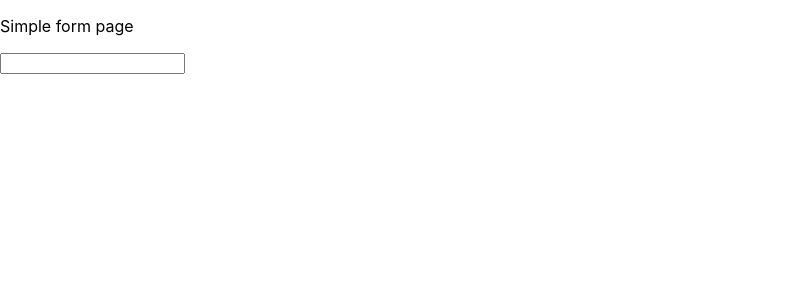
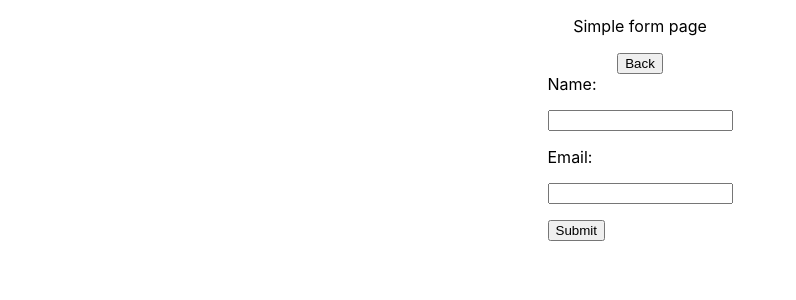
Before and after one commit to Lumir-Ludvik/react-tests, a React (Create React App) app: page /form in a window 1280 px wide. Shown: the top 300 px of the page, without its empty margins (0-796 px from the left). Built offline with nearby package versions, Linux system fonts and the light colour scheme.

Commit message:
add redux

```diff
--- a/package.json
+++ b/package.json
@@ -8,8 +8,11 @@
     "@testing-library/user-event": "^13.5.0",
     "react": "^18.2.0",
     "react-dom": "^18.2.0",
+    "react-redux": "^8.0.2",
     "react-router-dom": "^6.3.0",
     "react-scripts": "5.0.1",
+    "redux": "^4.2.0",
+    "sass": "^1.54.9",
     "web-vitals": "^2.1.4"
   },
   "scripts": {
@@ -35,5 +38,8 @@
       "last 1 firefox version",
       "last 1 safari version"
     ]
+  },
+  "devDependencies": {
+    "@reduxjs/toolkit": "^1.8.5"
   }
 }
--- a/src/App.js
+++ b/src/App.js
@@ -1,12 +1,22 @@
 import './App.css';
-import { MainPageComponent } from "./components/main-page/main-page.component";
+import {MainPageComponent} from "./components/main-page/main-page.component";
+import {BrowserRouter, Route, Routes} from "react-router-dom";
+import {SimpleTableComponent} from "./components/simple-table/simple-table";
+import {SimpleFormComponent} from "./components/simple-form/simple-form.component";
+import React from "react";
 
 function App() {
-  return (
-    <div className="App">
-     <MainPageComponent />
-    </div>
-  );
+    return (
+        <div className="App">
+            <BrowserRouter>
+                <Routes>
+                    <Route path="/" element={<MainPageComponent/>}/>
+                    <Route path="table" element={<SimpleTableComponent/>}/>
+                    <Route path="form" element={<SimpleFormComponent/>}/>
+                </Routes>
+            </BrowserRouter>
+        </div>
+    );
 }
 
 export default App;
--- /dev/null
+++ b/src/components/redux/simple-form/simpleFormSlice.js
@@ -0,0 +1,27 @@
+import {createSlice} from '@reduxjs/toolkit'
+
+export const simpleReducerSlice = createSlice({
+    name: 'simpleForm',
+    initialState: [
+        {
+            name: "Tomas Krcmar",
+            email: "tomas.krcmar@email.cz"
+        },
+        {
+            name: "Žerald z Vivije",
+            email: "zerald.vivije@email.cz"
+        }],
+    reducers: {
+        setPerson: (state, action) => {
+            state.push(action.payload);
+        },
+        deletePerson: (state, action) => {
+            return state.filter(s => s.name !== action.payload.name)
+        }
+    },
+})
+
+// Action creators are generated for each case reducer function
+export const {setPerson, deletePerson} = simpleReducerSlice.actions
+
+export default simpleReducerSlice.reducer
--- /dev/null
+++ b/src/components/redux/store.js
@@ -0,0 +1,8 @@
+import { configureStore } from '@reduxjs/toolkit'
+import simpleFormSlice from "./simple-form/simpleFormSlice";
+
+export default configureStore({
+    reducer: {
+        simpleForm: simpleFormSlice
+    },
+})
--- a/src/components/simple-form/simple-form.component.jsx
+++ b/src/components/simple-form/simple-form.component.jsx
@@ -1,7 +1,12 @@
-import {useEffect, useState} from "react";
+import React, {useEffect, useState} from "react";
+import {useDispatch} from "react-redux";
+import {setPerson} from "../redux/simple-form/simpleFormSlice";
+import "./simple-form.component.scss";
+import {useNavigate} from "react-router-dom";
 
 export const SimpleFormComponent = () => {
-    const [data, setData] = useState("");
+    const [name, setName] = useState("");
+    const [email, setEmail] = useState("");
 
     useEffect(() => {
         const timeout = setTimeout(() => {
@@ -12,12 +17,28 @@ export const SimpleFormComponent = () => {
             console.log("remove every other timeout");
             clearTimeout(timeout);
         }
-    }, [data])
+    }, [name]);
+    const dispatch = useDispatch();
+    const navigate = useNavigate();
+
+    const addPerson = (event) => {
+        event.preventDefault();
+        dispatch(setPerson({name, email}));
+    }
 
     return (
-        <>
+        <div class={"simple-form"}>
             <p>Simple form page</p>
-            <input value={data} onChange={(v) => setData(v.target.value)}></input>
-        </>
+            <button onClick={() => navigate("/")}>Back</button>
+            <form onSubmit={addPerson.bind(this)}>
+                <div className={"container"}>
+                    <label htmlFor={"name"}>Name:</label>
+                    <input id="name" value={name} onChange={(v) => setName(v.target.value)}/>
+                    <label htmlFor="email">Email:</label>
+                    <input id="email" value={email} onChange={(v) => setEmail(v.target.value)}/>
+                    <button type="submit">Submit</button>
+                </div>
+            </form>
+        </div>
     )
 }
--- /dev/null
+++ b/src/components/simple-form/simple-form.component.scss
@@ -0,0 +1,19 @@
+.simple-form {
+  .container {
+    display: flex;
+    flex-direction: column;
+    margin: auto;
+    text-align: left;
+    width: fit-content;
+
+    input {
+      margin: 1rem 0 1rem 0;
+    }
+
+    button {
+      max-width: fit-content;
+    }
+  }
+
+
+}
--- a/src/components/simple-table/simple-table.component.scss
+++ b/src/components/simple-table/simple-table.component.scss
@@ -1,5 +1,7 @@
+.simple-table {
   .table {
     border: black solid 2px;
+
     td, th {
       border: black solid 2px;
     }
@@ -10,3 +12,4 @@
       background-color: red;
     }
   }
+}
--- a/src/components/simple-table/simple-table.jsx
+++ b/src/components/simple-table/simple-table.jsx
@@ -1,38 +1,40 @@
-import {useEffect, useState} from "react";
+import React, {useEffect, useState} from "react";
 import "./simple-table.component.scss";
+import {useNavigate} from "react-router-dom";
+import {useDispatch, useSelector} from "react-redux";
+import {deletePerson} from "../redux/simple-form/simpleFormSlice";
 
 export const SimpleTableComponent = () => {
-    const [data, setData] = useState([]);
-    const [ switchColor, setSwitchColor ] = useState(false);
+    const tableData = useSelector(state => state.simpleForm);
+    const [data, setData] = useState([...tableData]);
+    const [switchColor, setSwitchColor] = useState(false);
 
     useEffect(() => {
         setData([
-            {
-                name: "Tomas Krcmar",
-                email: "tomas.krcmar@email.cz"
-            },
-            {
-                name: "Žerald z Vivije",
-                email: "zerald.vivije@email.cz"
-            }
+            ...tableData
         ]);
 
         setTimeout(() => setSwitchColor(!switchColor), 3000);
-    }, []);
+    }, [tableData]);
 
     useEffect(() => {
         console.log("color changed!");
     }, [switchColor]);
 
-    const deletePerson = (person) => {
-        setData([...data.filter(d => d.name !== person.name)]);
+    const dispatch = useDispatch();
+
+    const remove = (person) => {
+        dispatch(deletePerson(person))
     }
 
+    const navigate = useNavigate();
+
     return (
-        <>
+        <div className={"simple-table"}>
             <p>Simple Table</p>
+            <button onClick={() => navigate("/")}>Back</button>
             {
-              data.length > 0 &&
+                data.length > 0 &&
                 <table className={`table ${switchColor && "red-header"}`}>
                     <thead>
                     <tr>
@@ -49,7 +51,9 @@ export const SimpleTableComponent = () => {
 
                                     <td>{d.name}</td>
                                     <td>{d.email}</td>
-                                    <td><button onClick={deletePerson.bind(this, d)}>delete</button></td>
+                                    <td>
+                                        <button onClick={remove.bind(this, d)}>delete</button>
+                                    </td>
                                 </tr>
                             )
                         })
@@ -57,6 +61,6 @@ export const SimpleTableComponent = () => {
                     </tbody>
                 </table>
             }
-        </>
+        </div>
     )
 }
--- a/src/index.js
+++ b/src/index.js
@@ -3,20 +3,15 @@ import ReactDOM from 'react-dom/client';
 import './index.css';
 import App from './App';
 import reportWebVitals from './reportWebVitals';
-import {BrowserRouter, Route, Routes} from "react-router-dom";
-import {SimpleTableComponent} from "./components/simple-table/simple-table";
-import {SimpleFormComponent} from "./components/simple-form/simple-form.component";
+import {Provider} from "react-redux";
+import store from "./components/redux/store";
 
 const root = ReactDOM.createRoot(document.getElementById('root'));
 root.render(
     <React.StrictMode>
-        <BrowserRouter>
-            <Routes>
-                <Route path="/" element={<App />} />
-                <Route path="table" element={<SimpleTableComponent />} />
-                <Route path="form" element={<SimpleFormComponent />} />
-            </Routes>
-        </BrowserRouter>
+        <Provider store={store}>
+            <App/>
+        </Provider>
     </React.StrictMode>
 );
 
```
Also changed, not shown: 1 other file (tests, documents, lock files or other folders). Lines whose indentation alone changed are shown as unchanged.
